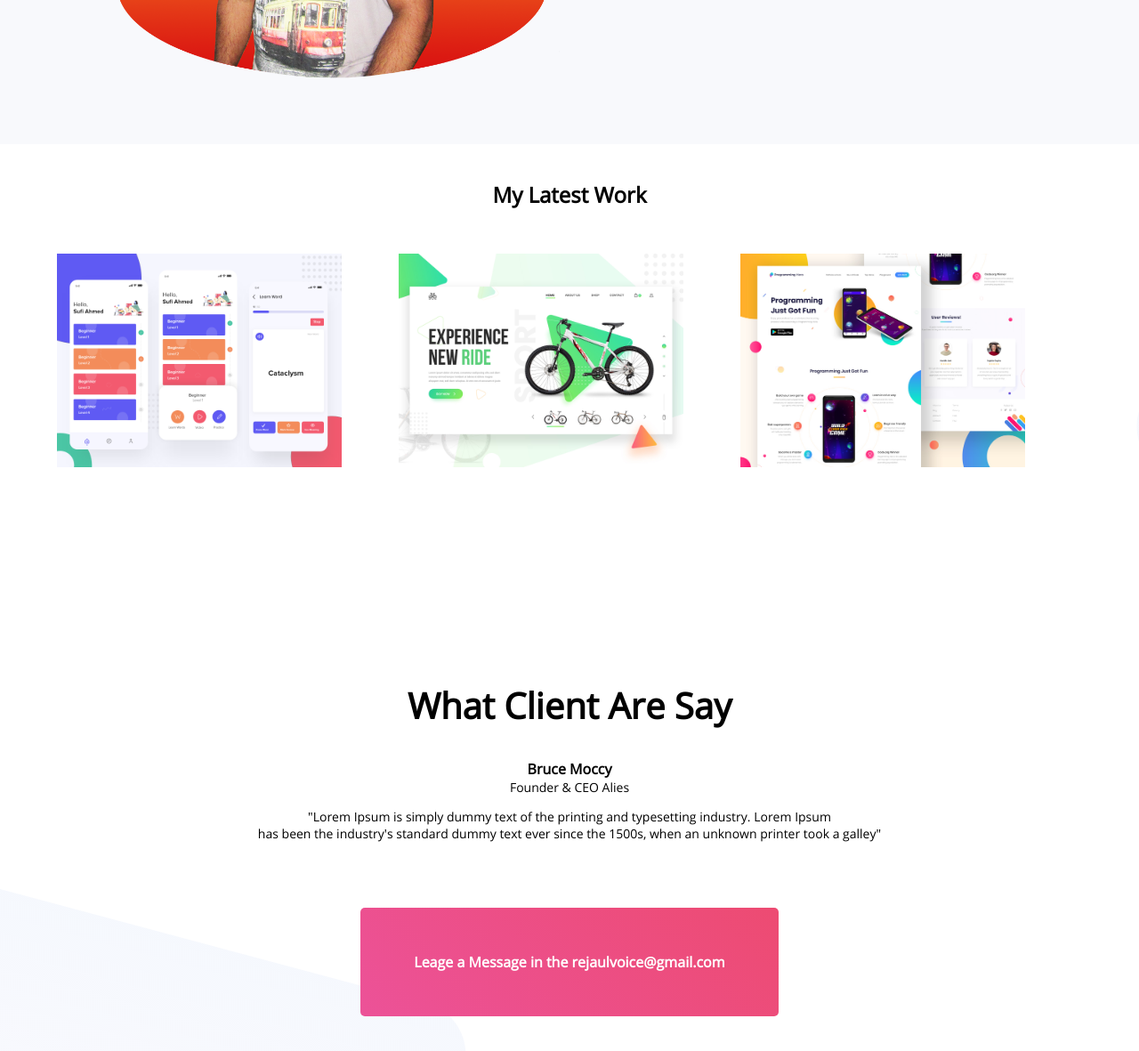
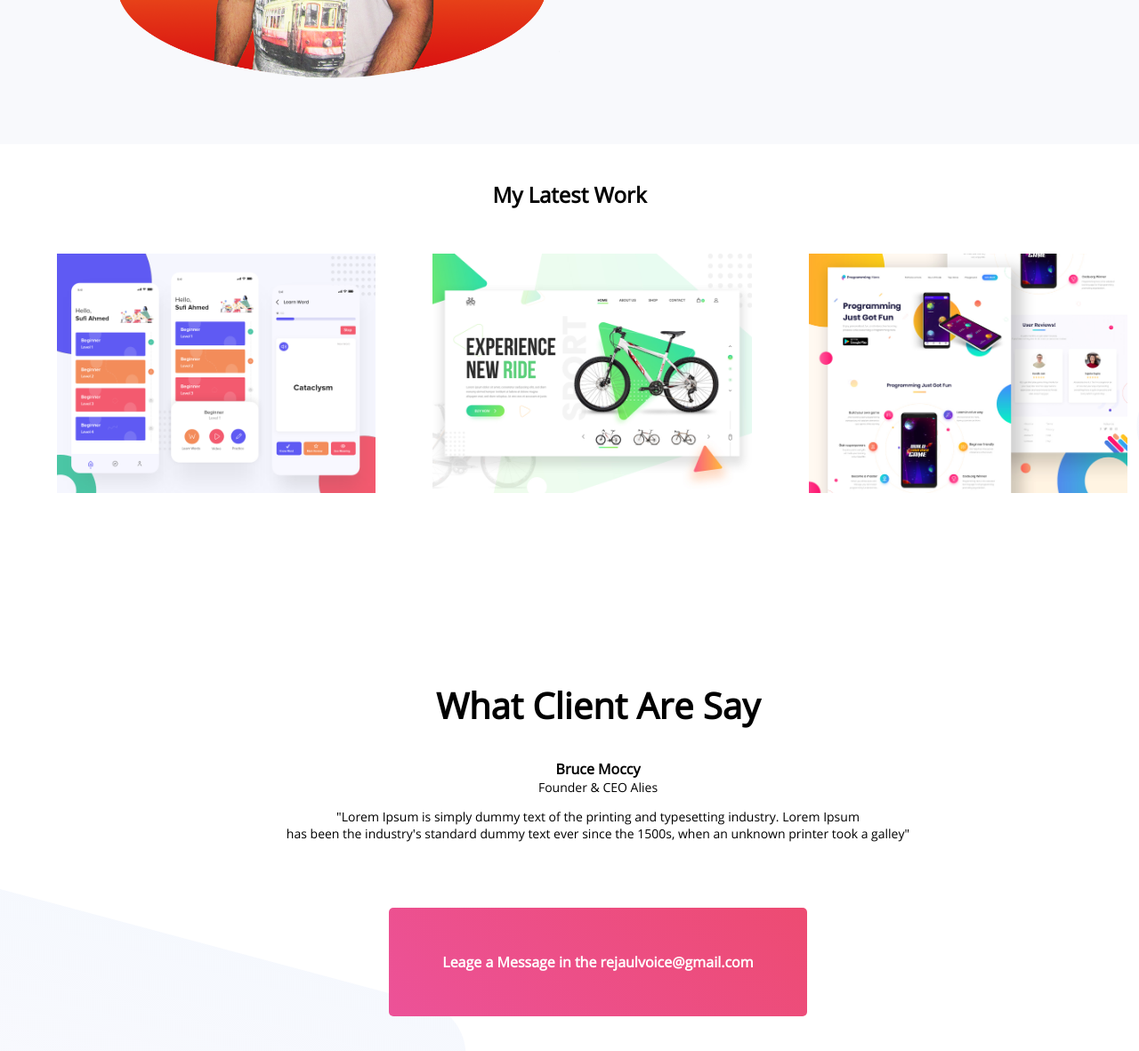
Before and after one commit to rejaulvoice18/personal-website, a plain HTML site: page index.html in a window 1280 px wide. Shown: the part 938-2119 px from the top of the page at 89% size. Drawn offline with Linux system fonts and the light colour scheme.

Commit message:
another updat

```diff
--- a/style.css
+++ b/style.css
@@ -70,7 +70,7 @@ section{
     background-image:url(images/latest-work-bg.png);
 }
 .twenty-eight-percent{
-    width:25%;
+    width:28%;
     float:left;
     margin-left:5%;
     padding:10px 0;
@@ -89,7 +89,7 @@ section{
     background-image:url(images/footer-bg.png);
 }
 .single-feedback{
-    width:90%;
+    width:95%;
     margin-left:5%;
     text-align:center;
 }
@@ -136,7 +136,6 @@ footer p{
 }
 .twenty-eight-percent:hover{
     width:29%;
-    transition: 0.5;
 }
 .link-button3:hover{
     text-decoration:none;
```
